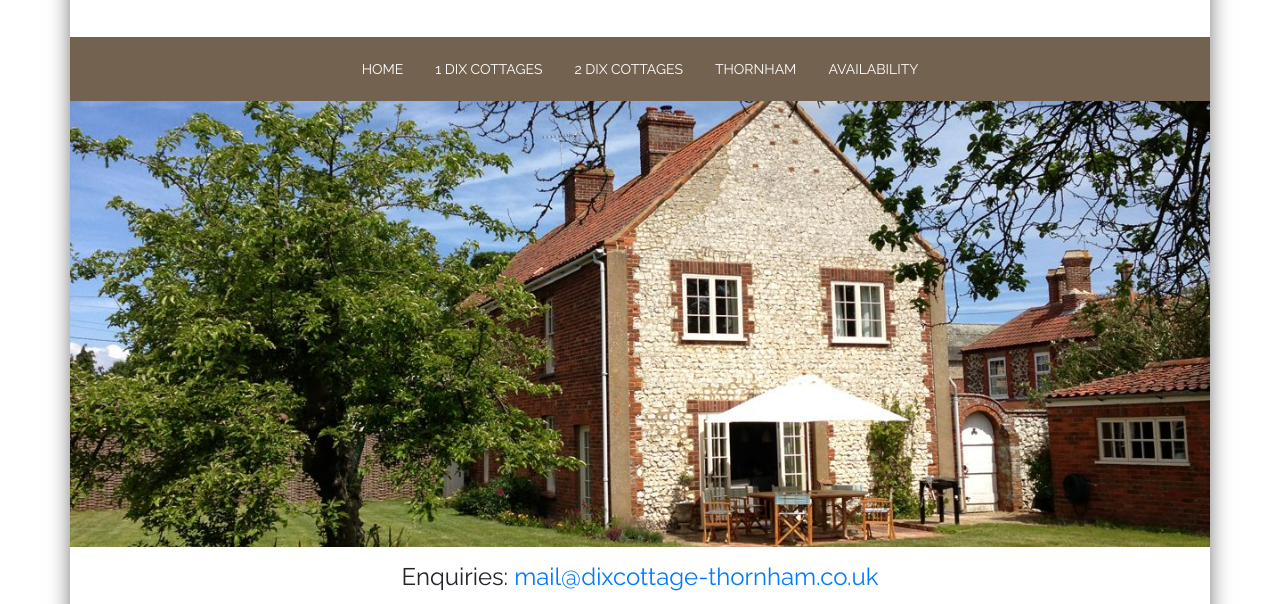
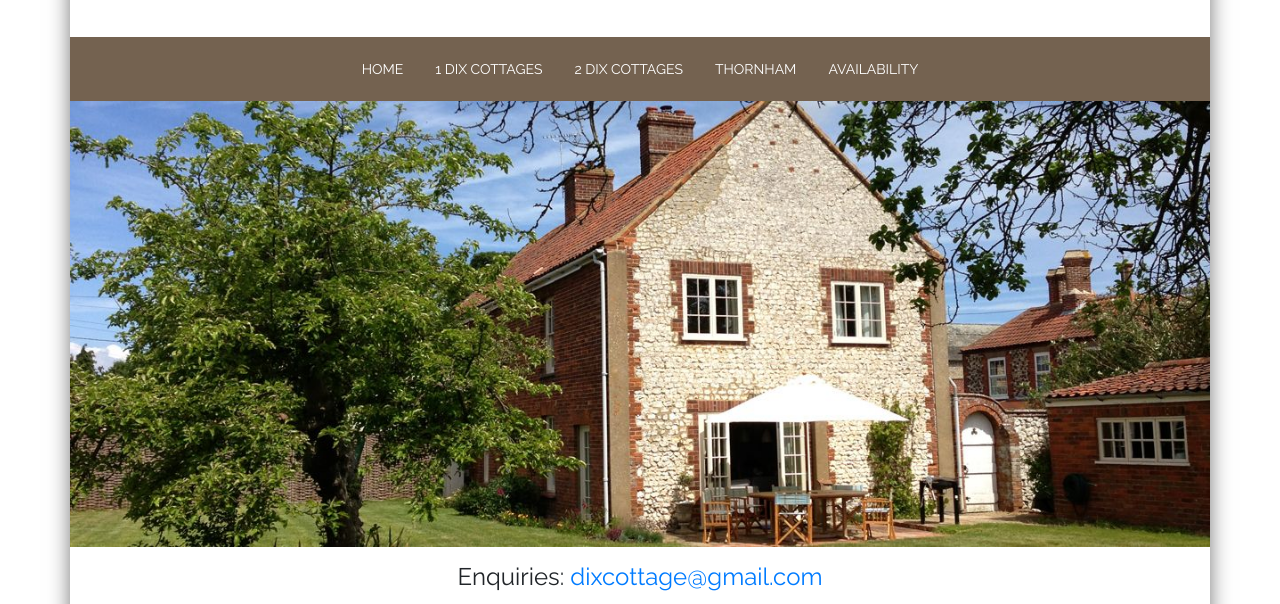
Before and after one commit to littlefinger42/dixcottages-thornham, a Gatsby site: page / in a window 1280 px wide. Shown: the part 158-762 px from the top of the page. Built offline with nearby package versions, Linux system fonts and the light colour scheme; Gatsby itself is replaced by a stand-in of ours; a web font is replaced by a local one.

Commit message:
Updated email address

```diff
--- a/src/pages/index.js
+++ b/src/pages/index.js
@@ -25,8 +25,8 @@ const indexPage = ({
         <Col>
           <h3 style={{ textAlign: "center", margin: "16px 0" }}>
             Enquiries:{" "}
-            <a href="MAILTO:mail@dixcottage-thornham.co.uk">
-              mail@dixcottage-thornham.co.uk
+            <a href="MAILTO:dixcottage@gmail.com">
+              dixcottage@gmail.com
             </a>
           </h3>
         </Col>
```
